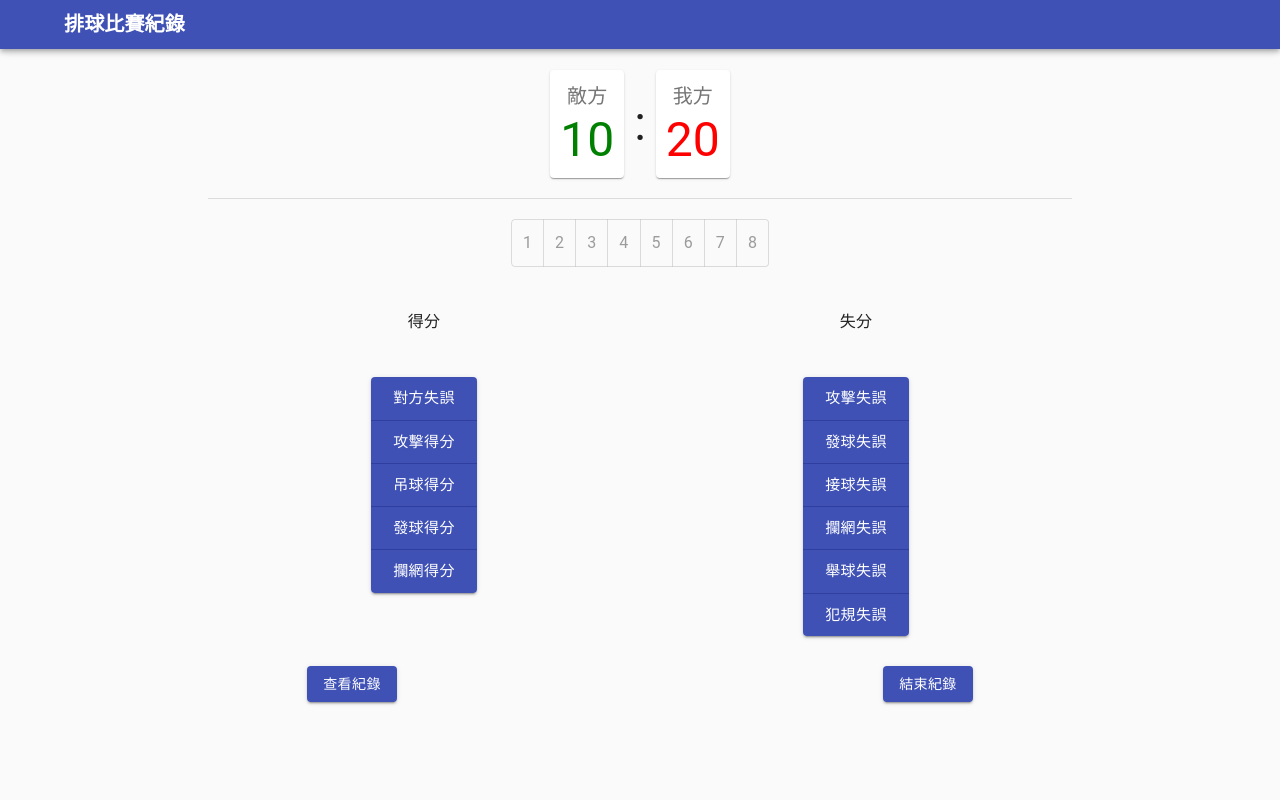
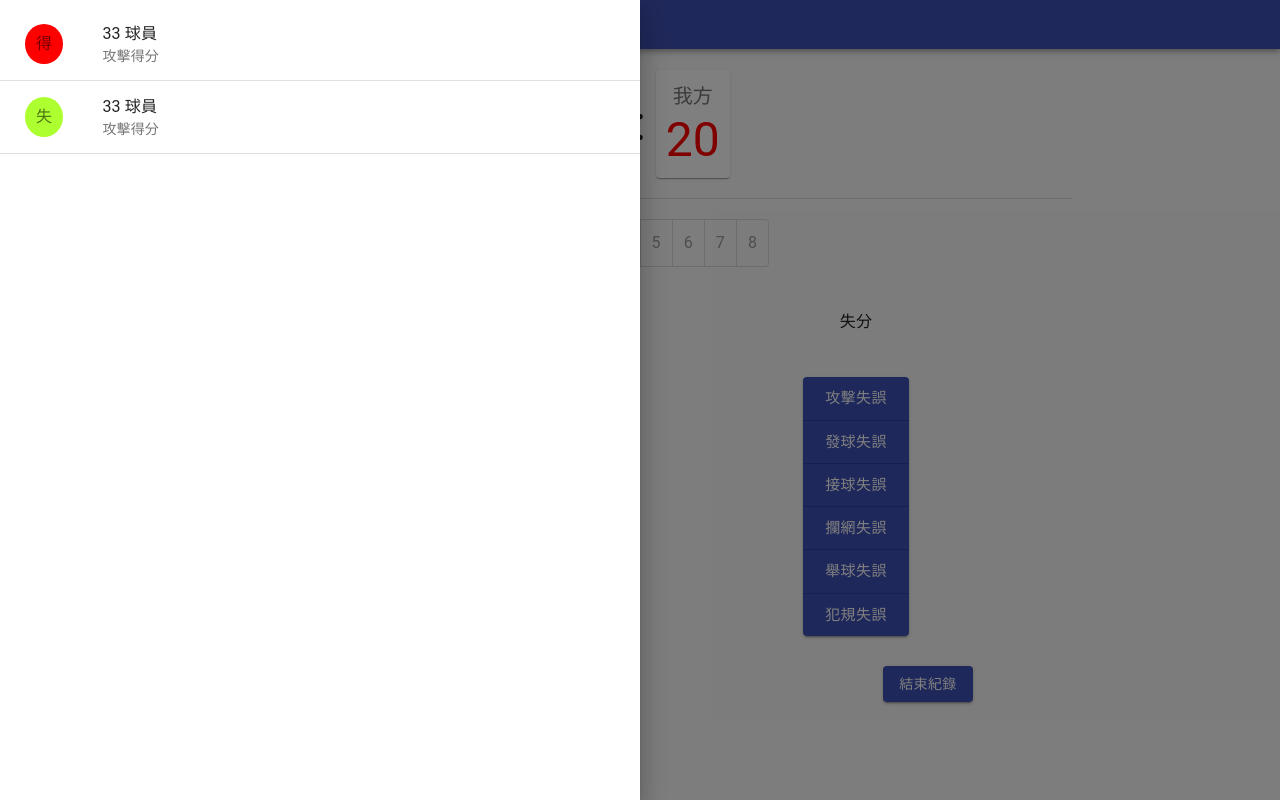
Before and after one commit to LinYunWen/volleyball-game-record, a React app: page /record in a window 1280 px wide. Both pictures are taken after a click on the button "查看紀錄". Built offline with nearby package versions, Linux system fonts and the light colour scheme.

Commit message:
Feature: bridge the drawer toggling

```diff
--- a/src/action.js
+++ b/src/action.js
@@ -6,4 +6,10 @@ export const recordAction = {
             payload: selectedAthlete
         };
     },
+    toggleRecordDrawer(bool) {
+        return {
+            type: "TOGGLE_RECORD_DRAWER",
+            payload: bool
+        };
+    }
 };
--- a/src/component/RecordDrawer.js
+++ b/src/component/RecordDrawer.js
@@ -1,4 +1,6 @@
 import React from "react";
+import { connect } from 'react-redux';
+import { recordAction } from '../action';
 import { Divider, Typography } from "@material-ui/core";
 import List from '@material-ui/core/List';
 import ListItem from '@material-ui/core/ListItem';
@@ -7,7 +9,7 @@ import ListItemText from '@material-ui/core/ListItemText';
 import SwipeableDrawer from '@material-ui/core/SwipeableDrawer';
 import "../scss/record.scss";
 
-export class RecordDrawer extends React.Component {
+class RecordDrawer extends React.Component {
   constructor(props) {
     super(props);
 
@@ -25,11 +27,10 @@ export class RecordDrawer extends React.Component {
 
 
   drawerListItem() {
-    let records = [{ isGet: true, athlete: 33, type: "攻擊得分" }, { isGet: false, athlete: 33, type: "攻擊得分" }]
     return (
       <React.Fragment>
         <List style={{ width: "50vw" }}>
-          {records.map((record, index) => {
+          {this.props.record.drawer.records.map((record, index) => {
             return (
               <React.Fragment key={index}>
                 <ListItem button className={`record${record.isGet ? " win" : " lose"}`}>
@@ -50,12 +51,18 @@ export class RecordDrawer extends React.Component {
   render() {
     return (
         <SwipeableDrawer
-          open={this.state.isOpen}
-          onClose={this.toggleDrawer(false)}
-          onOpen={this.toggleDrawer(true)}
+          open={this.props.record.drawer.isOpen}
+          onClose={(event) => { this.props.toggleRecordDrawer(false); }}
+          onOpen={(event) => { this.props.toggleRecordDrawer(true); }}
         >
           {this.drawerListItem()}
         </SwipeableDrawer>
     );
   }
 }
+
+const mapStateToProps = store => (
+  { record: store.record }
+)
+
+export default connect(mapStateToProps, recordAction)(RecordDrawer);
--- a/src/component/RecordPage.js
+++ b/src/component/RecordPage.js
@@ -1,6 +1,6 @@
 import React from "react";
-import { connect } from 'react-redux'
-import { recordAction } from '../action'
+import { connect } from 'react-redux';
+import { recordAction } from '../action';
 import Container from "@material-ui/core/Container";
 import ButtonGroup from "@material-ui/core/ButtonGroup";
 import Button from "@material-ui/core/Button";
@@ -9,7 +9,7 @@ import Paper from "@material-ui/core/Paper";
 import ToggleButton from '@material-ui/lab/ToggleButton';
 import ToggleButtonGroup from '@material-ui/lab/ToggleButtonGroup';
 import { Divider, Grid } from "@material-ui/core";
-import { RecordDrawer } from "./RecordDrawer";
+import RecordDrawer from "./RecordDrawer";
 import "../scss/record.scss";
 
 class RecordPage extends React.Component {
@@ -99,7 +99,11 @@ class RecordPage extends React.Component {
           </Grid>
           <Grid container className="margin-top-20">
             <Grid item xs={4}>
-              <Button variant="contained" color="primary">查看紀錄</Button>
+              <Button variant="contained" color="primary"
+                onClick={(event) => { this.props.toggleRecordDrawer(true); }}
+              >
+                  查看紀錄
+              </Button>
             </Grid>
             <Grid item xs={4}>
             </Grid>
--- a/src/defaultState.js
+++ b/src/defaultState.js
@@ -7,6 +7,13 @@ export const defaultState = {
         athlete: {
             selected: "",
             nums: [1, 2, 3, 4, 5, 6, 7, 8]
+        },
+        drawer: {
+            isOpen: false,
+            records: [
+                { isGet: true, athlete: 33, type: "攻擊得分" },
+                { isGet: false, athlete: 33, type: "攻擊得分" }
+            ]
         }
     }
 }
--- a/src/reducers/record.js
+++ b/src/reducers/record.js
@@ -4,8 +4,11 @@ export function recordReducer(state = defaultState.record, action) {
     let newState = { ...state };
     switch (action.type) {
         case "CHANGE_SELECTED_ATHLETE": {
-            console.log(action)
             newState.athlete.selected = action.payload;
+            return newState;
+        }
+        case "TOGGLE_RECORD_DRAWER": {
+            newState.drawer.isOpen = action.payload;
             return newState;
         }
         default:
```
